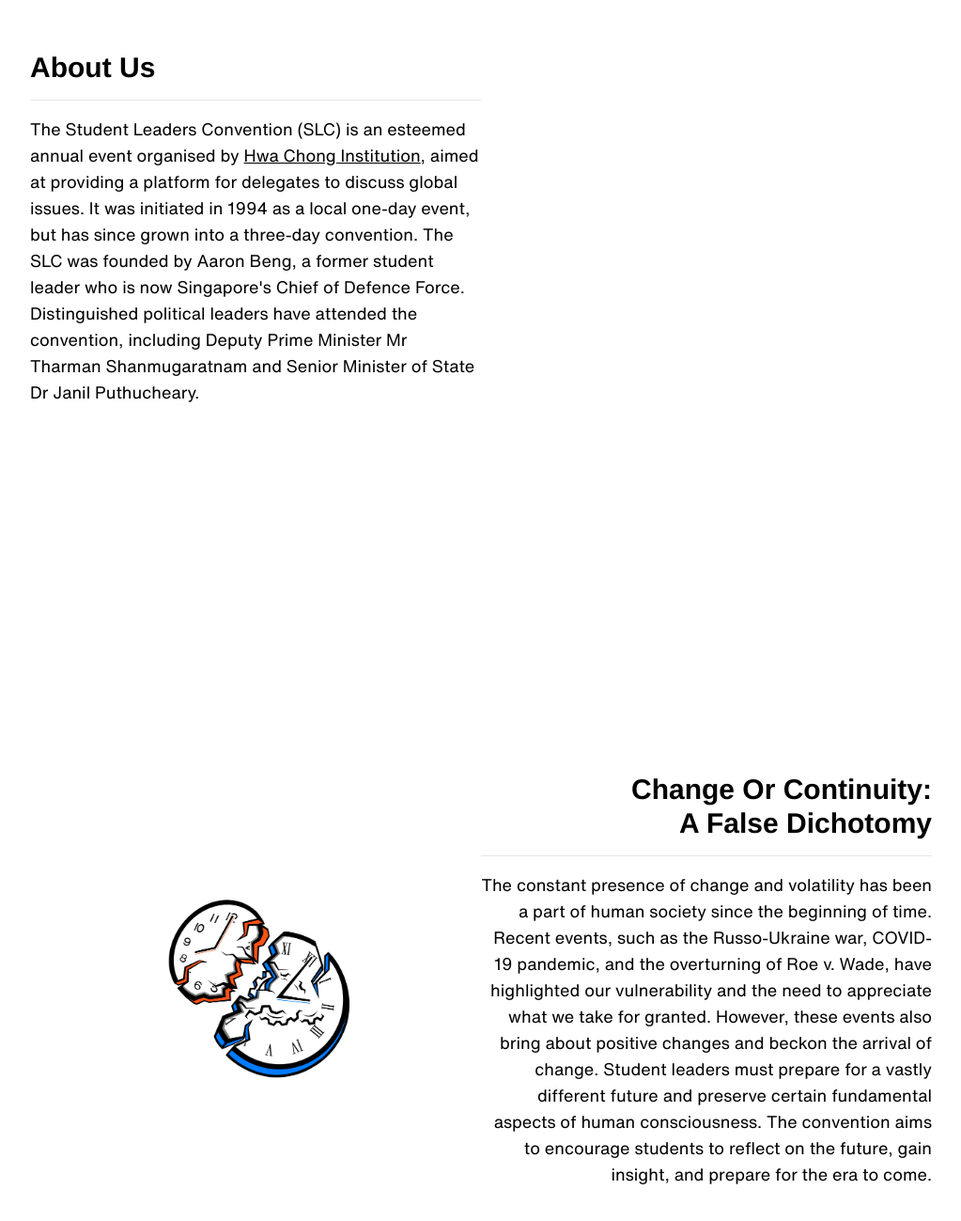
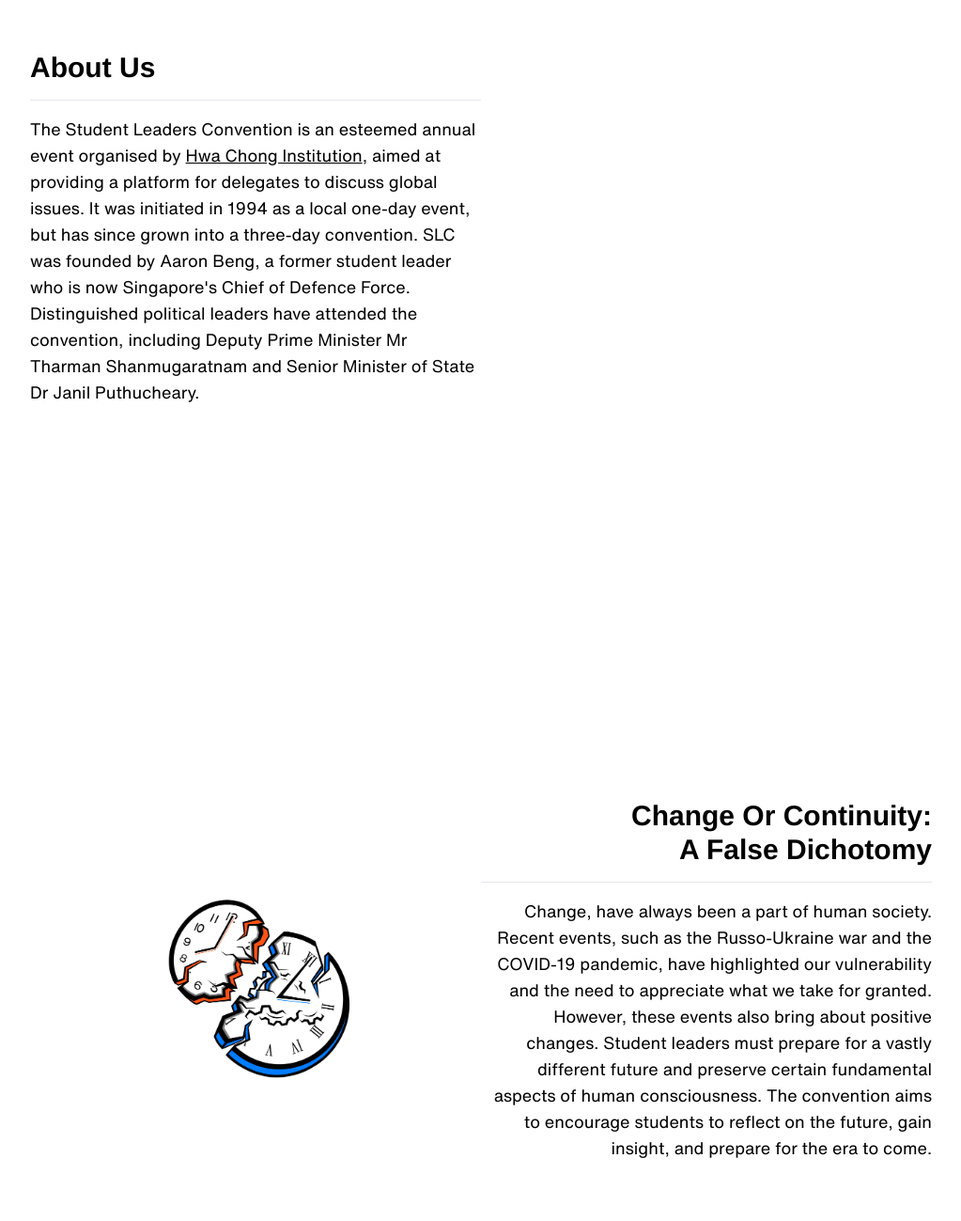
Before and after one commit to vincentcayadi/slc-website, a Next.js app: page / in a window 1280 px wide. Shown: the part 958-2257 px from the top of the page at 94% size, without its empty margins (128-1151 px from the left). Built offline with nearby package versions, Linux system fonts and the light colour scheme.

Commit message:
summarize

```diff
--- a/pages/index.tsx
+++ b/pages/index.tsx
@@ -63,17 +63,17 @@ const Home = () => {
             </h1>
             <hr className="my-4"></hr>
             <p className="text-sm text-left lg:text-lg">
-              The Student Leaders Convention (SLC) is an esteemed annual event
+              The Student Leaders Convention is an esteemed annual event
               organised by{" "}
               <Link href={"https://www.hci.edu.sg/"} className="underline ">
                 Hwa Chong Institution
               </Link>
               , aimed at providing a platform for delegates to discuss global
               issues. It was initiated in 1994 as a local one-day event, but has
-              since grown into a three-day convention. The SLC was founded by
-              Aaron Beng, a former student leader who is now Singapore's Chief
-              of Defence Force. Distinguished political leaders have attended
-              the convention, including Deputy Prime Minister Mr Tharman
+              since grown into a three-day convention. SLC was founded by Aaron
+              Beng, a former student leader who is now Singapore's Chief of
+              Defence Force. Distinguished political leaders have attended the
+              convention, including Deputy Prime Minister Mr Tharman
               Shanmugaratnam and Senior Minister of State Dr Janil Puthucheary.
             </p>
           </div>
@@ -93,17 +93,15 @@ const Home = () => {
               </h1>
               <hr className="my-4"></hr>
               <p className="text-sm text-center lg:text-right lg:text-lg">
-                The constant presence of change and volatility has been a part
-                of human society since the beginning of time. Recent events,
-                such as the Russo-Ukraine war, COVID-19 pandemic, and the
-                overturning of Roe v. Wade, have highlighted our vulnerability
-                and the need to appreciate what we take for granted. However,
-                these events also bring about positive changes and beckon the
-                arrival of change. Student leaders must prepare for a vastly
-                different future and preserve certain fundamental aspects of
-                human consciousness. The convention aims to encourage students
-                to reflect on the future, gain insight, and prepare for the era
-                to come.
+                Change, have always been a part of human society.
+                Recent events, such as the Russo-Ukraine war and the COVID-19
+                pandemic, have highlighted our vulnerability and the need to
+                appreciate what we take for granted. However, these events also
+                bring about positive changes. Student leaders must prepare for a
+                vastly different future and preserve certain fundamental aspects
+                of human consciousness. The convention aims to encourage
+                students to reflect on the future, gain insight, and prepare for
+                the era to come.
               </p>
             </div>
           </div>
```
